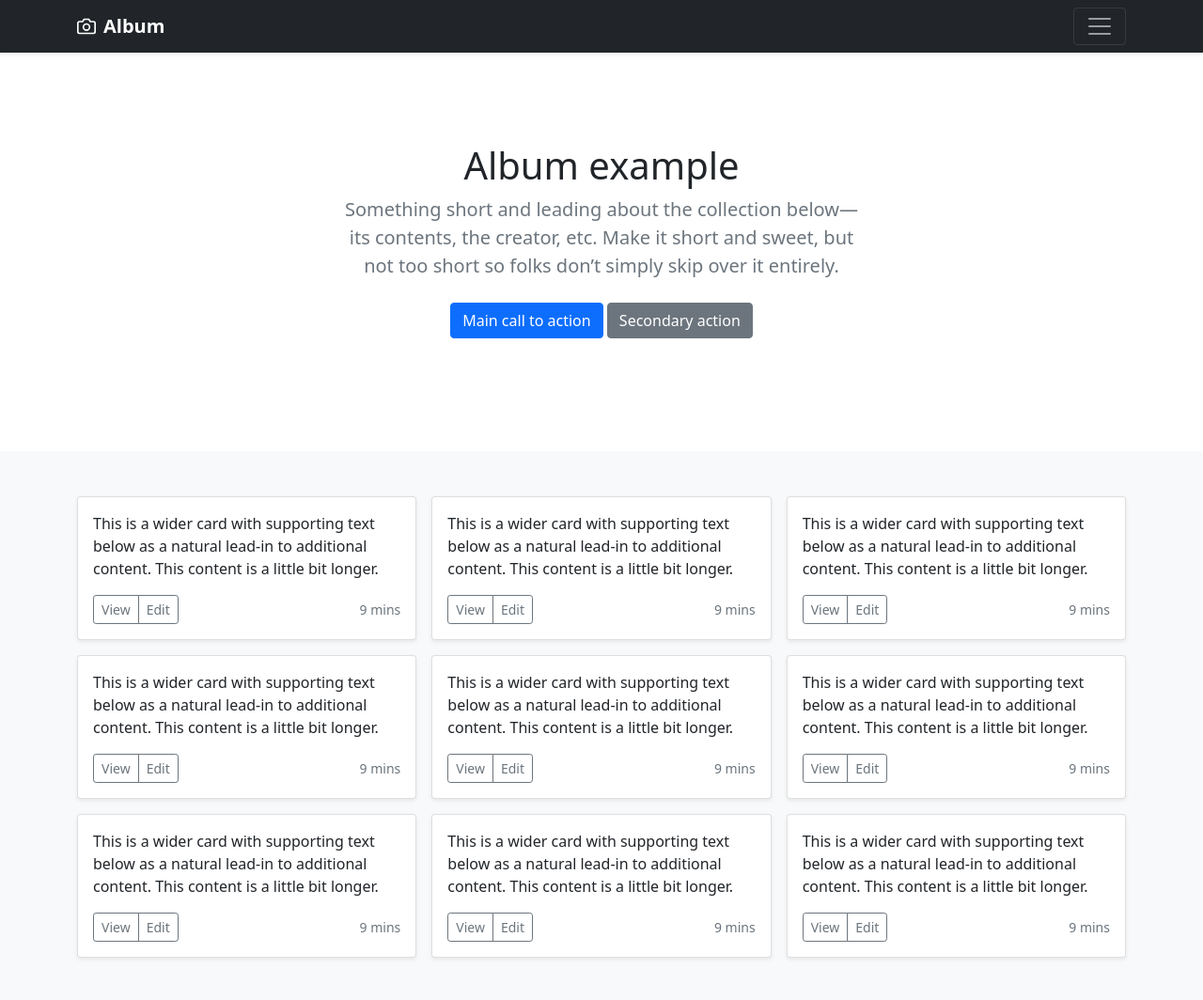
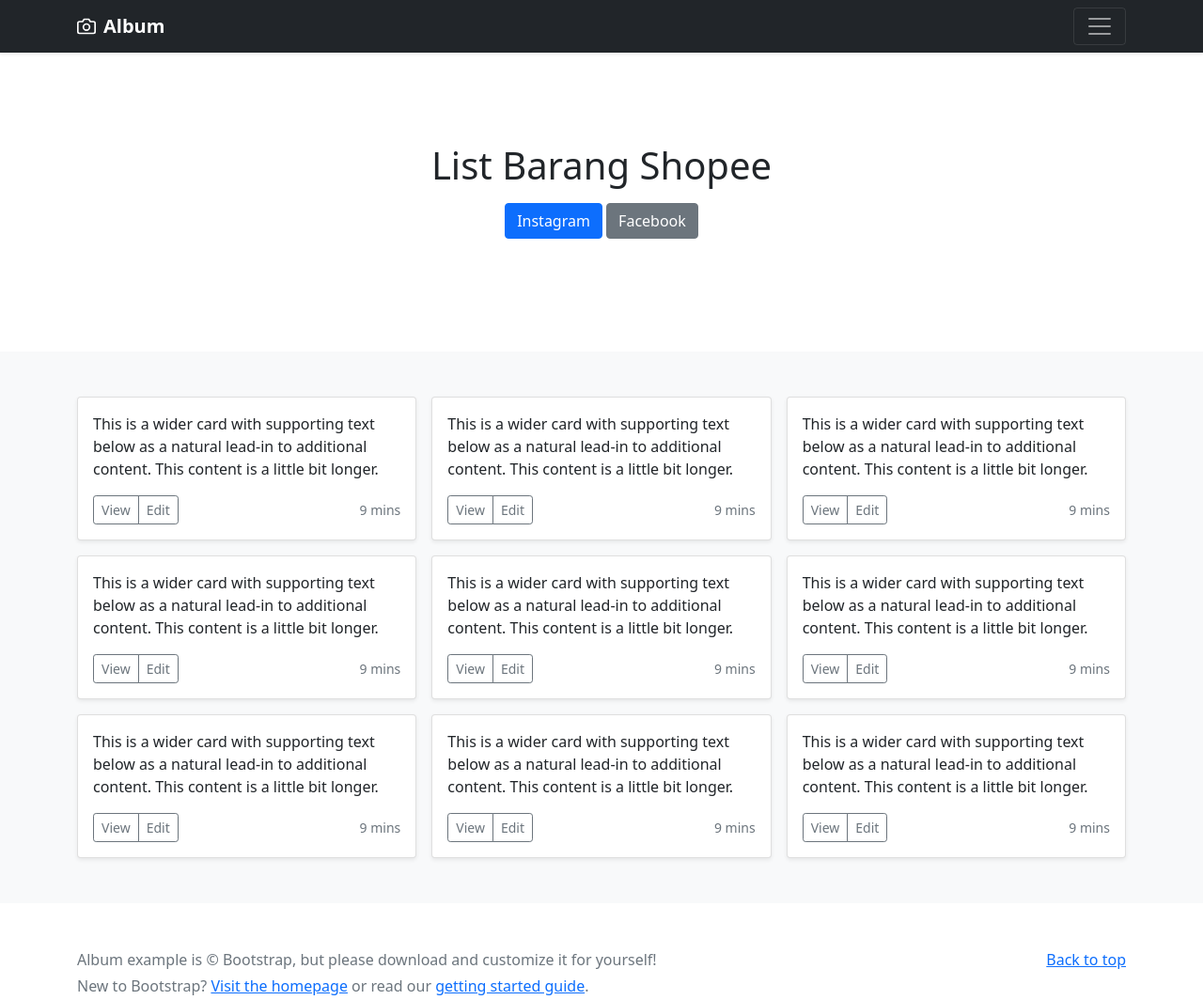
Before and after one commit to cekharga/cekharga.github.io, a plain HTML site: page index.html in a window 1280 px wide. Shown: the top 1064 px of the page at 94% size. Drawn offline with nearby package versions, Linux system fonts and the light colour scheme.

Commit message:
Update index.html

```diff
--- a/index.html
+++ b/index.html
@@ -72,11 +72,11 @@
   <section class="py-5 text-center container">
     <div class="row py-lg-5">
       <div class="col-lg-6 col-md-8 mx-auto">
-        <h1 class="fw-light">Album example</h1>
-        <p class="lead text-muted">Something short and leading about the collection below—its contents, the creator, etc. Make it short and sweet, but not too short so folks don’t simply skip over it entirely.</p>
+        <h1 class="fw-light">List Barang Shopee</h1>
+<!--         <p class="lead text-muted">List Barang Shopee </p> -->
         <p>
-          <a href="#" class="btn btn-primary my-2">Main call to action</a>
-          <a href="#" class="btn btn-secondary my-2">Secondary action</a>
+          <a href="#" class="btn btn-primary my-2">Instagram</a>
+          <a href="#" class="btn btn-secondary my-2">Facebook</a>
         </p>
       </div>
     </div>
```
